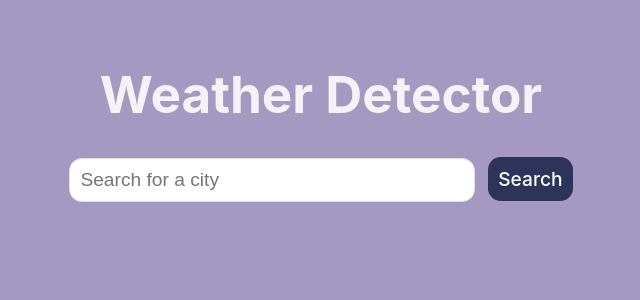
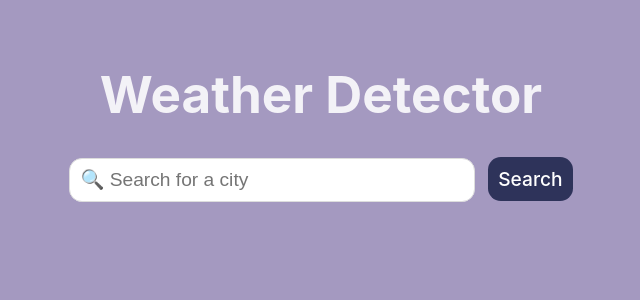
Before and after one commit to najemhamo/WeatherDetector, a React (Vite) app in the folder frontend/: page / in a window 1280 px wide. Shown: the top 300 px of the page, without its empty margins (319-959 px from the left). Built offline with nearby package versions, Linux system fonts and the light colour scheme.

Commit message:
Home Page Modifications

```diff
--- a/frontend/HomePage.jsx
+++ b/frontend/HomePage.jsx
@@ -4,13 +4,11 @@ export default function HomePage() {
   const [searchedCities, setsearchedCities] = useState([]);
   const [weatherInfo, setWeatherInfo] = useState([]);
 
-  // GET weather information
   useEffect(() => {
     if (searchedCities.length === 0) return;
 
     const lastCity = searchedCities[searchedCities.length - 1];
 
-    // Checks if "weatherInfo" is the same and won't need updating
     for (let i = 0; i < weatherInfo.length; i++) {
       if (weatherInfo[i].searchedName === lastCity) return;
     }
@@ -50,10 +48,7 @@ export default function HomePage() {
   };
 
   const deleteCity = (index) => {
-    const tmpWeatherCity = weatherInfo.filter((weather, i) => {
-      if (index === i) return;
-      else return weather;
-    });
+    const tmpWeatherCity = weatherInfo.filter((weather, i) => index !== i);
 
     setWeatherInfo([...tmpWeatherCity]);
     setsearchedCities([...tmpWeatherCity.map((city) => city.searchedName)]);
@@ -62,12 +57,12 @@ export default function HomePage() {
   return (
     <>
       <header className={searchedCities.length === 0 ? "centeredHeader" : ""}>
-        <h1>Weather Detector</h1>
+        <h1 className="title">Weather Detector</h1>
         <form onSubmit={checkCity}>
           <input
             className="searchBar"
             name="cityName"
-            placeholder="Search for a city"
+            placeholder="🔍 Search for a city"
           ></input>
           <button className="searchBtn">Search</button>
         </form>
```
